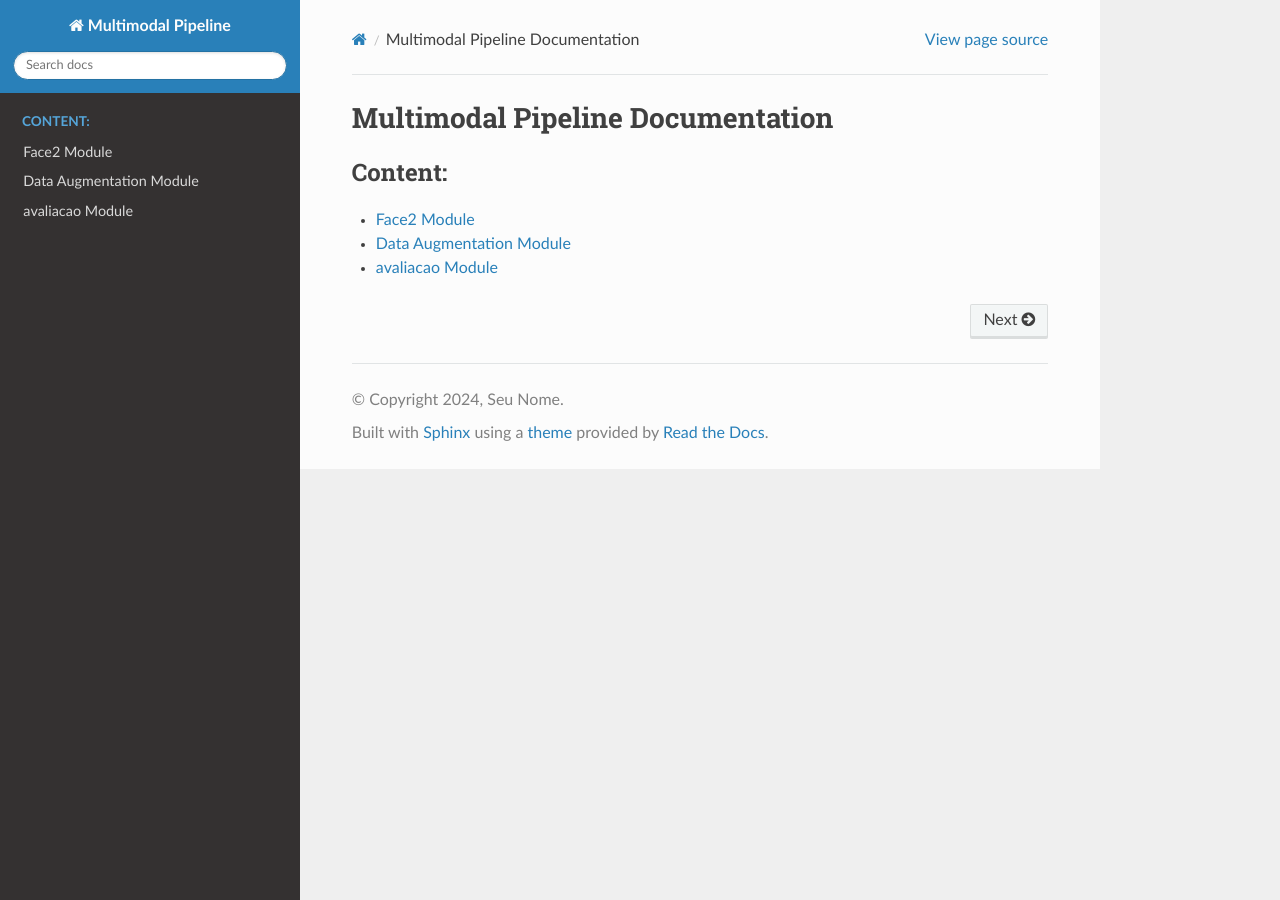
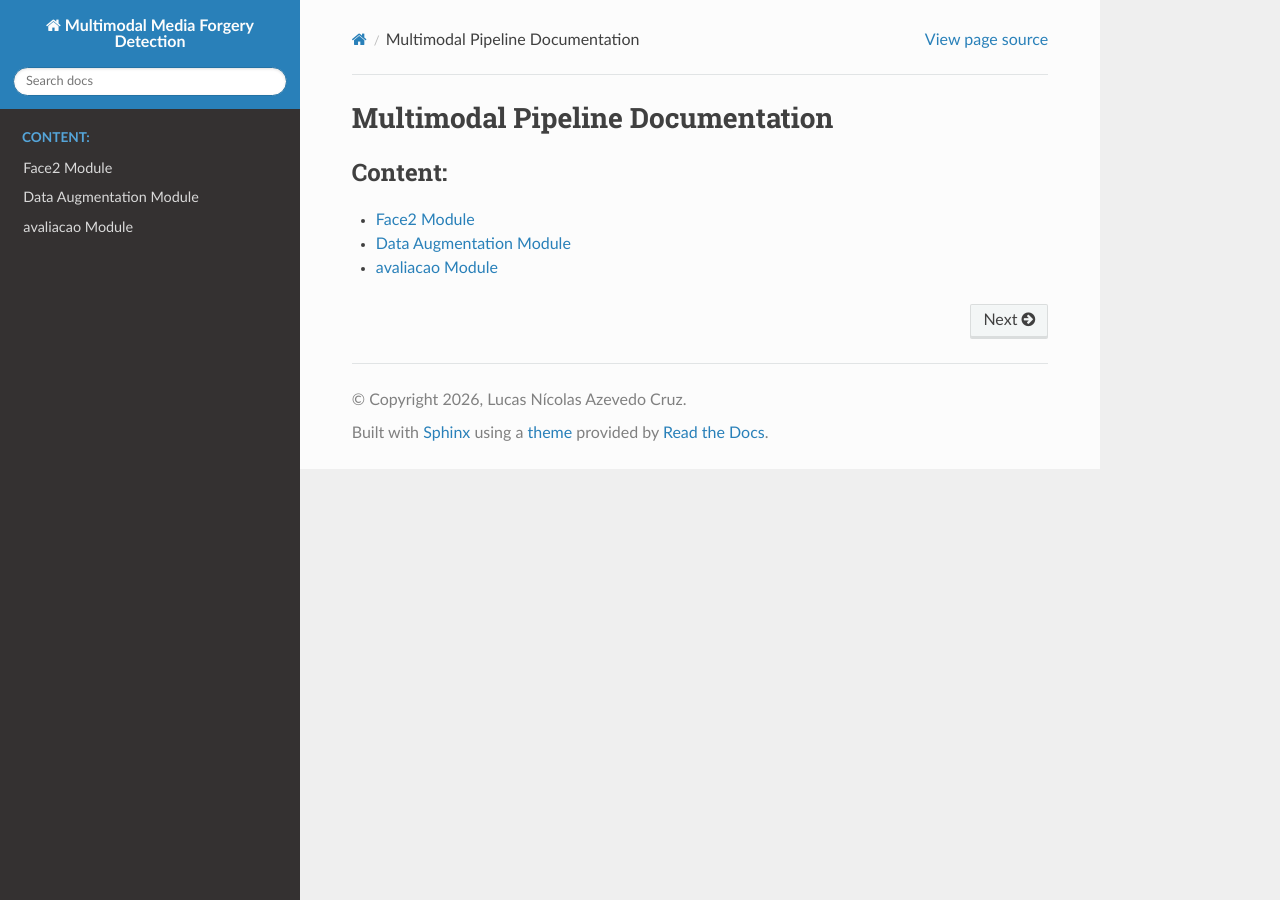
Before and after one commit to LAPSHub/mmedia-forgery-detection, a Sphinx documentation site: the page built from docs/source/index.rst, in a window 1280 px wide. Built offline with Sphinx 7.4.7 and the Read the Docs theme 3.1.0, drawn with Linux system fonts in a browser that asks for light colours; some of the changed lines change nothing that is shown.

Commit message:
Update project details and add mock imports

```diff
--- a/docs/source/conf.py
+++ b/docs/source/conf.py
@@ -2,14 +2,13 @@
 import sys
 
 # -- Path setup --------------------------------------------------------------
-# Isso permite que o Sphinx encontre seus scripts face2.py e data_augmentation.py
-# que estão na raiz do projeto (dois níveis acima deste arquivo)
+# Permite que o Sphinx encontre os scripts na raiz do projeto
 sys.path.insert(0, os.path.abspath('../..'))
 
 # -- Project information -----------------------------------------------------
-project = 'Multimodal Pipeline'
-copyright = '2024, Seu Nome'
-author = 'Seu Nome'
+project = 'Multimodal Media Forgery Detection'
+copyright = '2026, Lucas Nícolas Azevedo Cruz'
+author = 'Lucas Nícolas Azevedo Cruz'
 release = '1.0.0'
 
 # -- General configuration ---------------------------------------------------
@@ -17,26 +16,41 @@
     'sphinx.ext.autodoc',      # Gera docs a partir das Docstrings
     'sphinx.ext.viewcode',     # Adiciona link para ver o código fonte
     'sphinx.ext.napoleon',     # Suporte para Google/NumPy style docstrings
-    'sphinx.ext.githubpages',  # Útil se você for publicar no GitHub Pages
+    'sphinx.ext.githubpages',
 ]
 
-# Configurações do Napoleon para garantir que ele leia bem seus detalhes
+# --- MOCK IMPORTS (ESSENCIAL PARA O FACE2) ---
+# Isso impede que o build falhe por falta de bibliotecas pesadas no servidor
+autodoc_mock_imports = [
+    "torch",
+    "torchaudio",
+    "mtcnn",
+    "cv2",
+    "moviepy",
+    "tqdm",
+    "numpy",
+    "scipy",
+    "sklearn",
+    "matplotlib"
+]
+
+# Configurações do Napoleon
 napoleon_google_docstring = True
 napoleon_numpy_docstring = True
 napoleon_include_init_with_doc = False
-napoleon_include_private_with_doc = False
 
 templates_path = ['_templates']
-exclude_patterns = []
+exclude_patterns = ['_build', 'Thumbs.db', '.DS_Store']
 
 # -- Options for HTML output -------------------------------------------------
-# O tema 'sphinx_rtd_theme' é o padrão profissional (azul/cinza)
-# Se não o tiver instalado, use: pip install sphinx_rtd_theme
 try:
     import sphinx_rtd_theme
     html_theme = 'sphinx_rtd_theme'
     html_theme_path = [sphinx_rtd_theme.get_html_theme_path()]
 except ImportError:
-    html_theme = 'alabaster' # Tema padrão caso o outro não esteja instalado
+    html_theme = 'alabaster'
 
 html_static_path = ['_static']
+
+# Garante que o conteúdo seja lido na ordem em que aparece no código
+autodoc_member_order = 'bysource'
```
